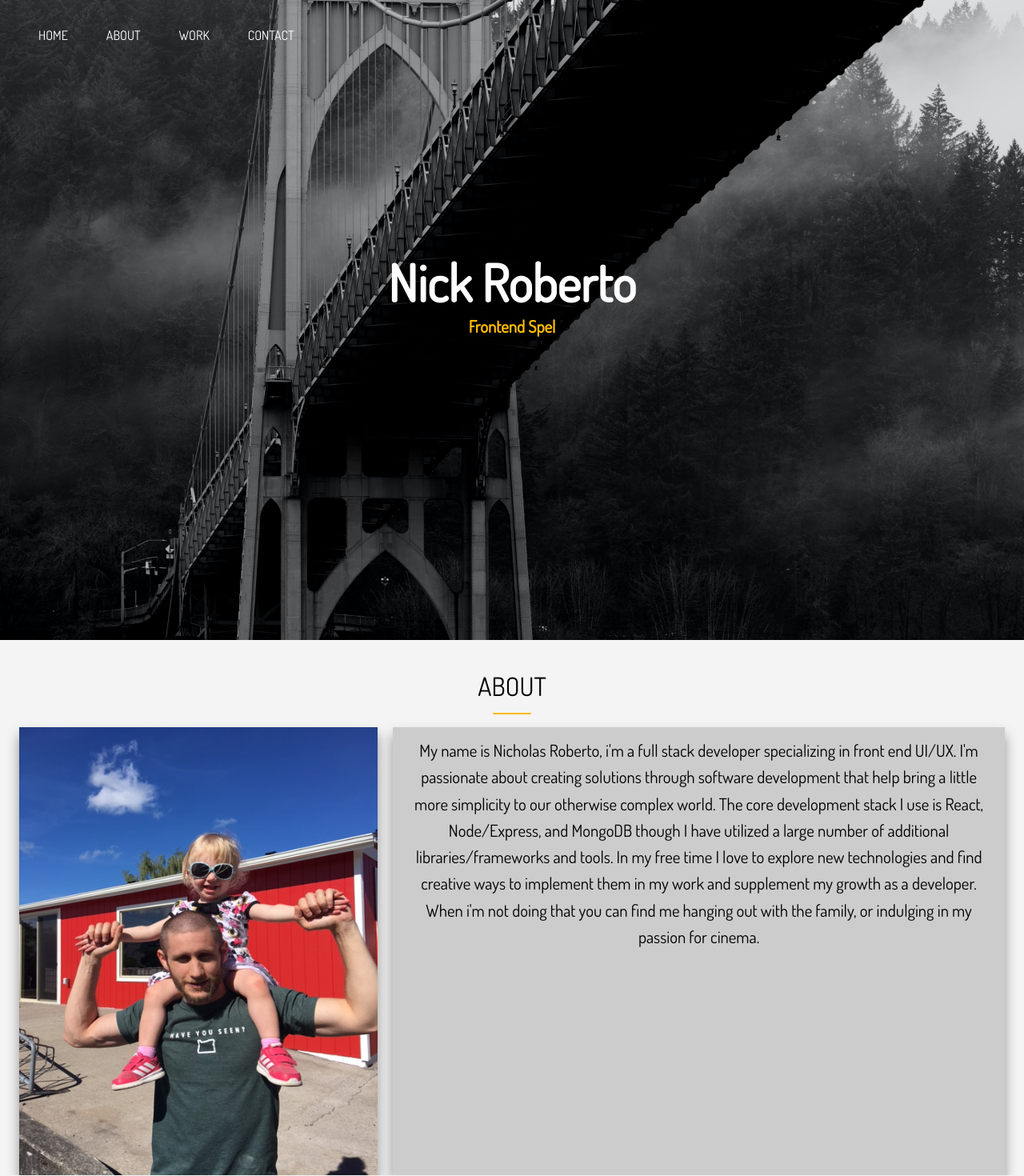
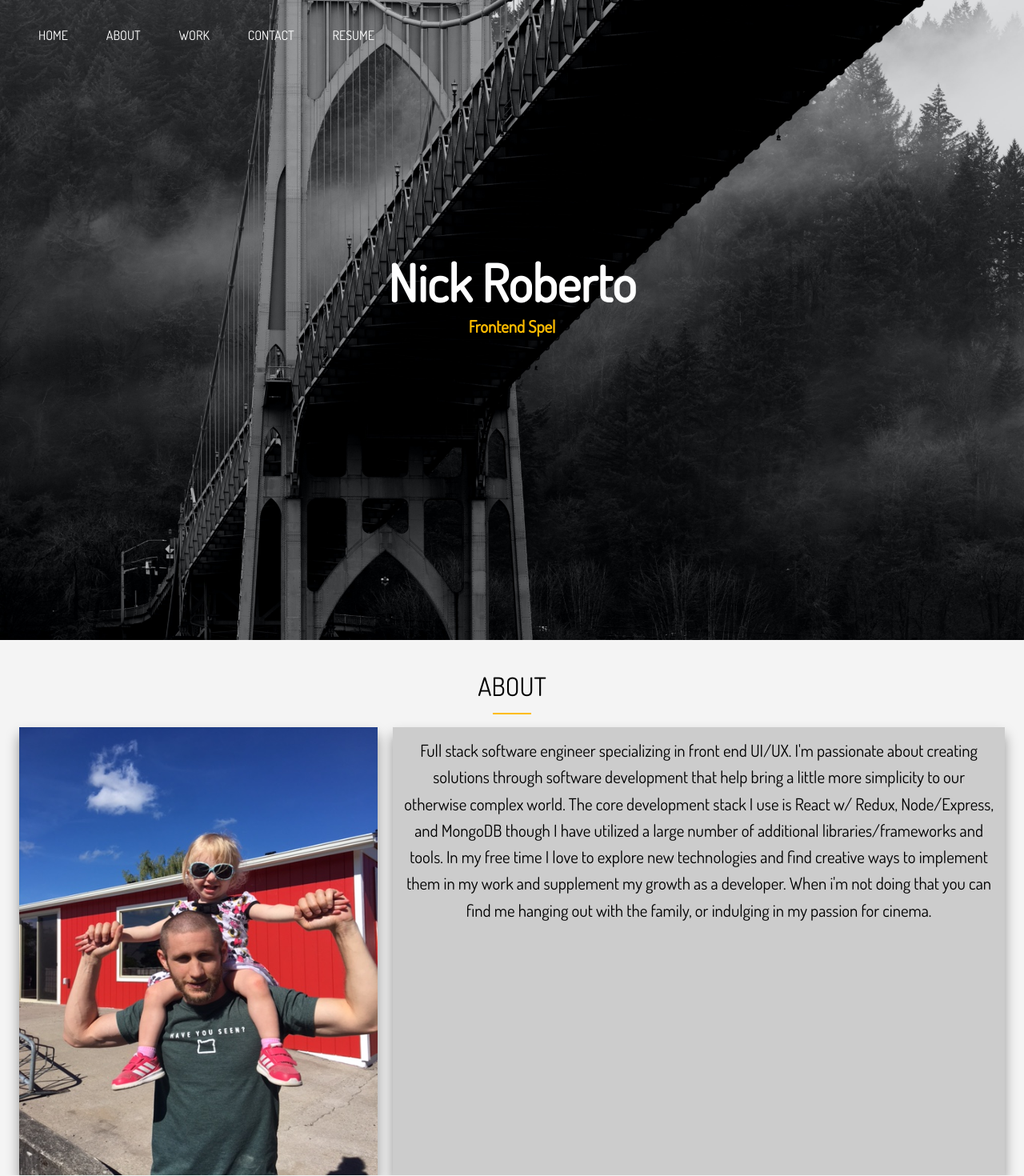
Before and after one commit to nrobert444/Dev-Portfolio, a React (Create React App) app: page / in a window 1280 px wide. Shown: the top 1470 px of the page at 80% size. Built offline with nearby package versions, Linux system fonts and the light colour scheme.

Commit message:
added resume header link to pdf.

```diff
--- a/src/App.js
+++ b/src/App.js
@@ -2,6 +2,7 @@ import React from 'react'
 import { BrowserRouter as Router, Route } from 'react-router-dom'
 import { GlobalStyle } from './global.styles'
 import { ContactPage } from './Pages/Contact/Contact'
+import Resume from './Pages/Resume'
 import { Home } from './Pages/Home/Home'
 import './App.css'
 
@@ -11,6 +12,7 @@ const App = () => {
       <GlobalStyle />
       <Route exact path='/' component={Home} />
       <Route exact path='/contact' component={ContactPage} />
+      <Route exact path='/resume' component={Resume} />
     </Router>
   )
 }
--- /dev/null
+++ b/src/Pages/Resume.js
@@ -0,0 +1,11 @@
+import React from 'react'
+
+const Resume = () => {
+  return (
+    <div>
+      <h1>Resume</h1>
+    </div>
+  )
+}
+
+export default Resume
--- a/src/components/AboutInfo/AboutInfo.jsx
+++ b/src/components/AboutInfo/AboutInfo.jsx
@@ -18,17 +18,17 @@ export const AboutInfo = () => {
             <Fade right>
               <div className='bio bg-medium'>
                 <Lead>
-                  My name is Nicholas Roberto, i'm a full stack developer
-                  specializing in front end UI/UX. I'm passionate about creating
-                  solutions through software development that help bring a
-                  little more simplicity to our otherwise complex world. The
-                  core development stack I use is React, Node/Express, and
-                  MongoDB though I have utilized a large number of additional
-                  libraries/frameworks and tools. In my free time I love to
-                  explore new technologies and find creative ways to implement
-                  them in my work and supplement my growth as a developer. When
-                  i'm not doing that you can find me hanging out with the
-                  family, or indulging in my passion for cinema.
+                  Full stack software engineer specializing in front end UI/UX.
+                  I'm passionate about creating solutions through software
+                  development that help bring a little more simplicity to our
+                  otherwise complex world. The core development stack I use is
+                  React w/ Redux, Node/Express, and MongoDB though I have
+                  utilized a large number of additional libraries/frameworks and
+                  tools. In my free time I love to explore new technologies and
+                  find creative ways to implement them in my work and supplement
+                  my growth as a developer. When i'm not doing that you can find
+                  me hanging out with the family, or indulging in my passion for
+                  cinema.
                 </Lead>
               </div>
             </Fade>
--- a/src/components/HeaderMain/Header.jsx
+++ b/src/components/HeaderMain/Header.jsx
@@ -1,5 +1,5 @@
 import React from 'react'
-import { HeaderHome, NavContainer, NavItem } from './Header.styles'
+import { HeaderHome, NavContainer, NavItem, NavATag } from './Header.styles'
 import Typical from 'react-typical'
 import { Lead } from '../Container/Container.style'
 import { Container } from '../Container/Container'
@@ -29,6 +29,13 @@ const Header = () => {
             </Link>
           </NavItem>
           <NavItem to='/contact'>Contact</NavItem>
+          <NavATag
+            href='NJRresume.pdf'
+            target='_blank'
+            rel='noopener noreferrer'
+          >
+            Resume
+          </NavATag>
         </NavContainer>{' '}
         <div className='header-content'>
           <h1>Nick Roberto </h1>
--- a/src/components/HeaderMain/Header.styles.jsx
+++ b/src/components/HeaderMain/Header.styles.jsx
@@ -75,3 +75,22 @@ export const NavItem = styled(Link)`
     align-items: center;
   }
 `
+export const NavATag = styled.a`
+  padding: 1rem 1.5rem;
+  color: #fff;
+  font-weight: 500;
+  text-transform: uppercase;
+  border-bottom: 3px transparent solid;
+  padding-bottom: 0.5rem;
+  transition: border-color 0.5s;
+  &:hover {
+    border-color: #ffbc00;
+  }
+
+  @media (max-width: 800px) {
+    color: #000;
+    padding: 1rem;
+    flex-direction: row;
+    align-items: center;
+  }
+`
```
Also changed, not shown: 1 other file (tests, documents, lock files or other folders).
